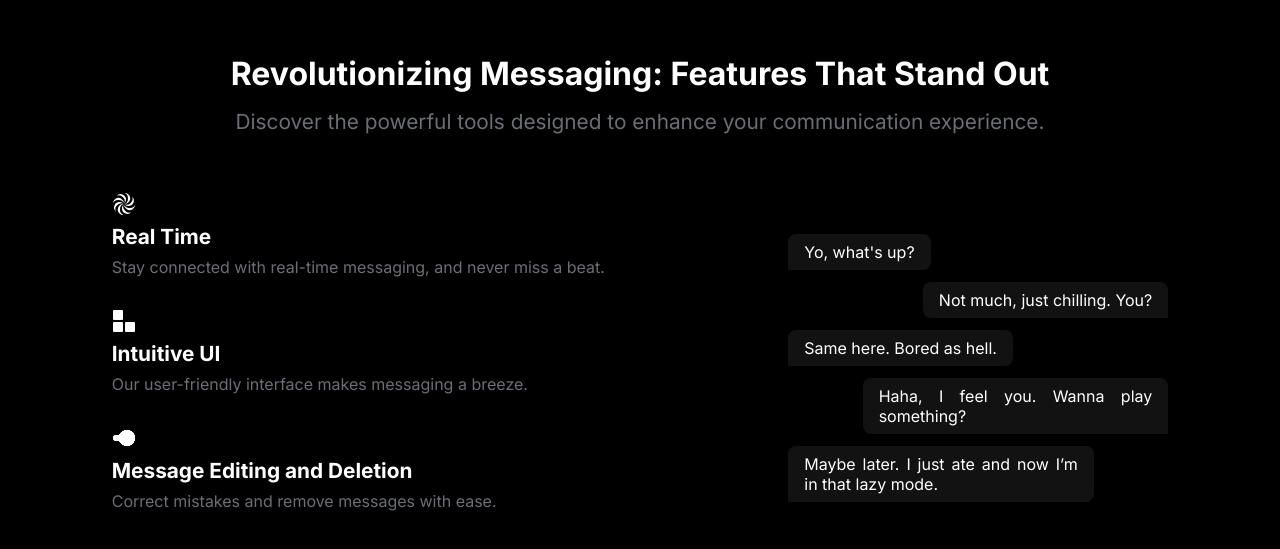
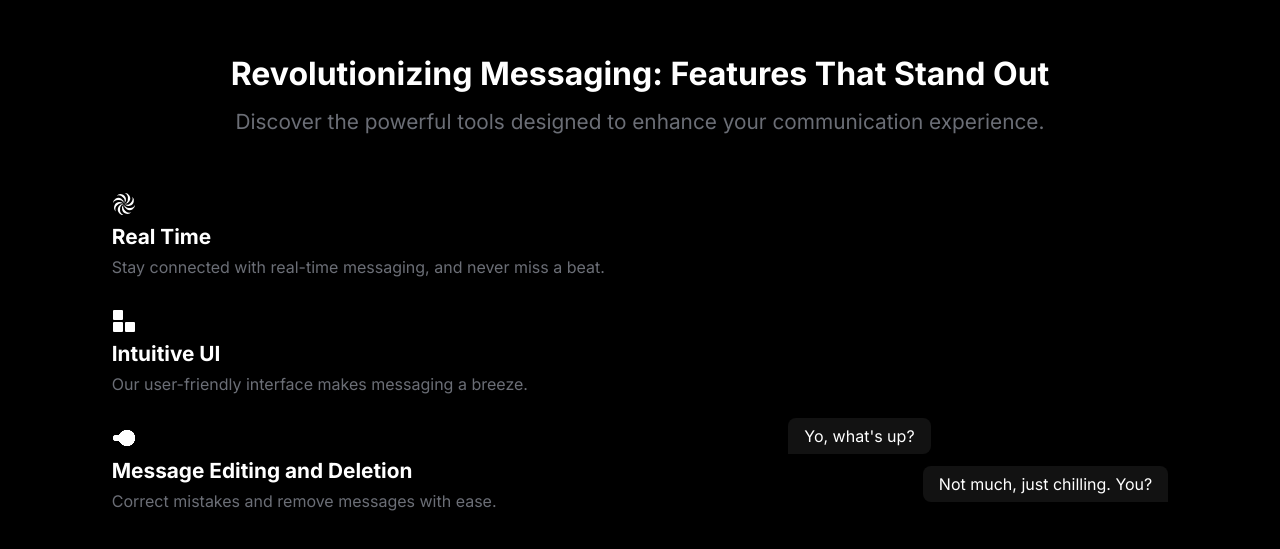
Before and after one commit to pierrecbrito/mercury, a React (Create React App) app in the folder frontend/: page / in a window 1280 px wide. Shown: the part 912-1461 px from the top of the page. Built offline with nearby package versions, Linux system fonts and the light colour scheme.

Commit message:
messages on chat home page in loop

```diff
--- a/frontend/src/components/HomePage/HomePage.tsx
+++ b/frontend/src/components/HomePage/HomePage.tsx
@@ -23,20 +23,30 @@ const messages = [
 
 const HomePage: React.FC = () => {
     const [chatMessages, setChatMessages] = useState<{ type: string, text: string }[]>([]);
+    const [messageIndex, setMessageIndex] = useState(0);
+
     useEffect(() => {
+        if (messageIndex === 0) {
+            const timeout = setTimeout(() => {
+                setChatMessages([messages[0]]);
+                setMessageIndex(1);
+            }, 4000);
+            return () => clearTimeout(timeout);
+        } else {
             const interval = setInterval(() => {
                 setChatMessages((prevMessages) => {
-                const nextMessageIndex = prevMessages.length;
-                if (nextMessageIndex < messages.length) {
-                return [...prevMessages, messages[nextMessageIndex]];
+                    if (messageIndex < messages.length) {
+                        setMessageIndex(messageIndex + 1);
+                        return [...prevMessages, messages[messageIndex]];
                     } else {
-                clearInterval(interval);
-                return prevMessages;
+                        setMessageIndex(0); // Reinicia a animação
+                        return [];
                     }
                 });
             }, 1000);
             return () => clearInterval(interval);
-    }, []);
+        }
+    }, [messageIndex]);
 
   return (
     <div className="home-container">
```
Lines whose indentation alone changed are shown as unchanged.
